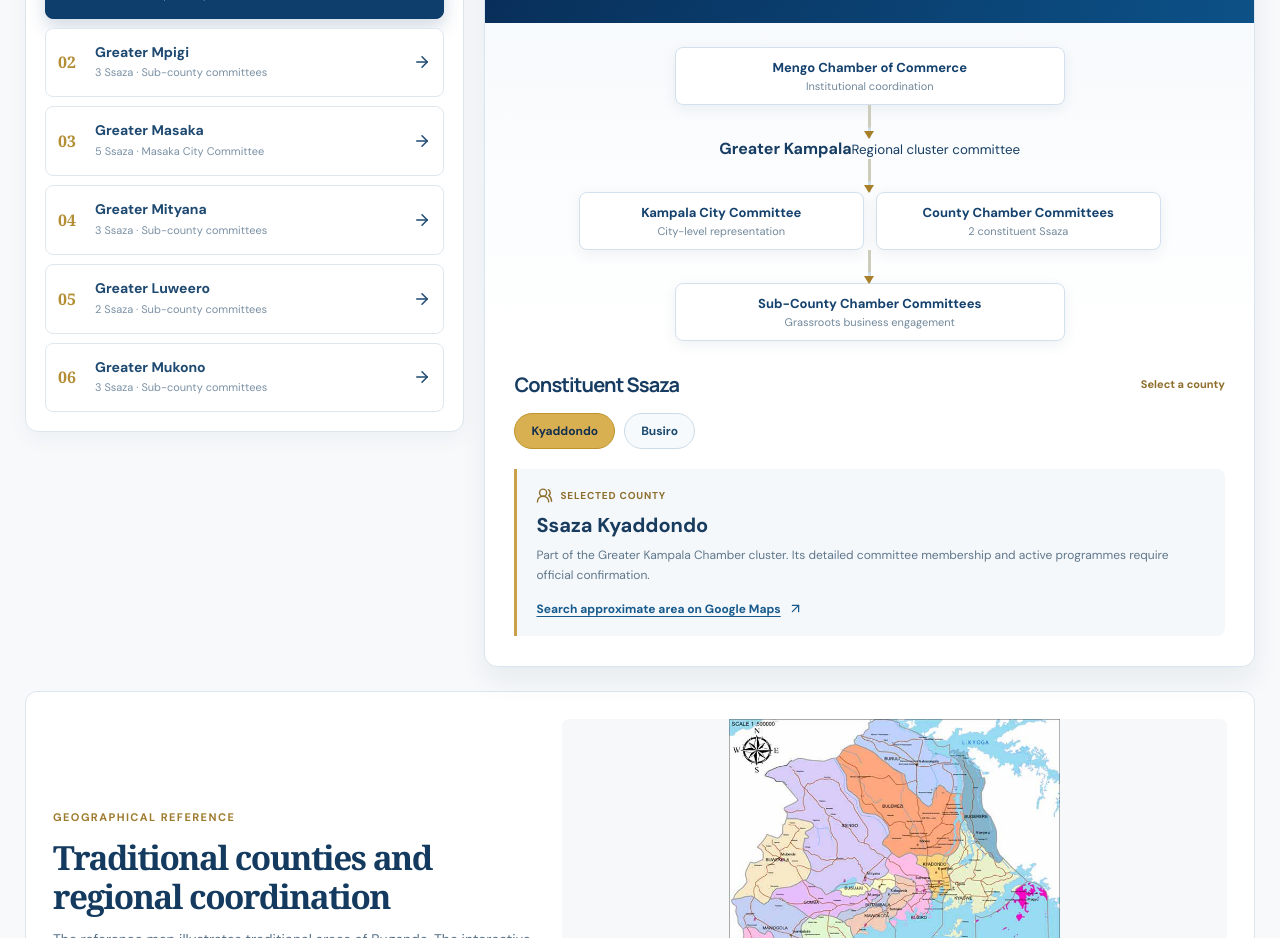
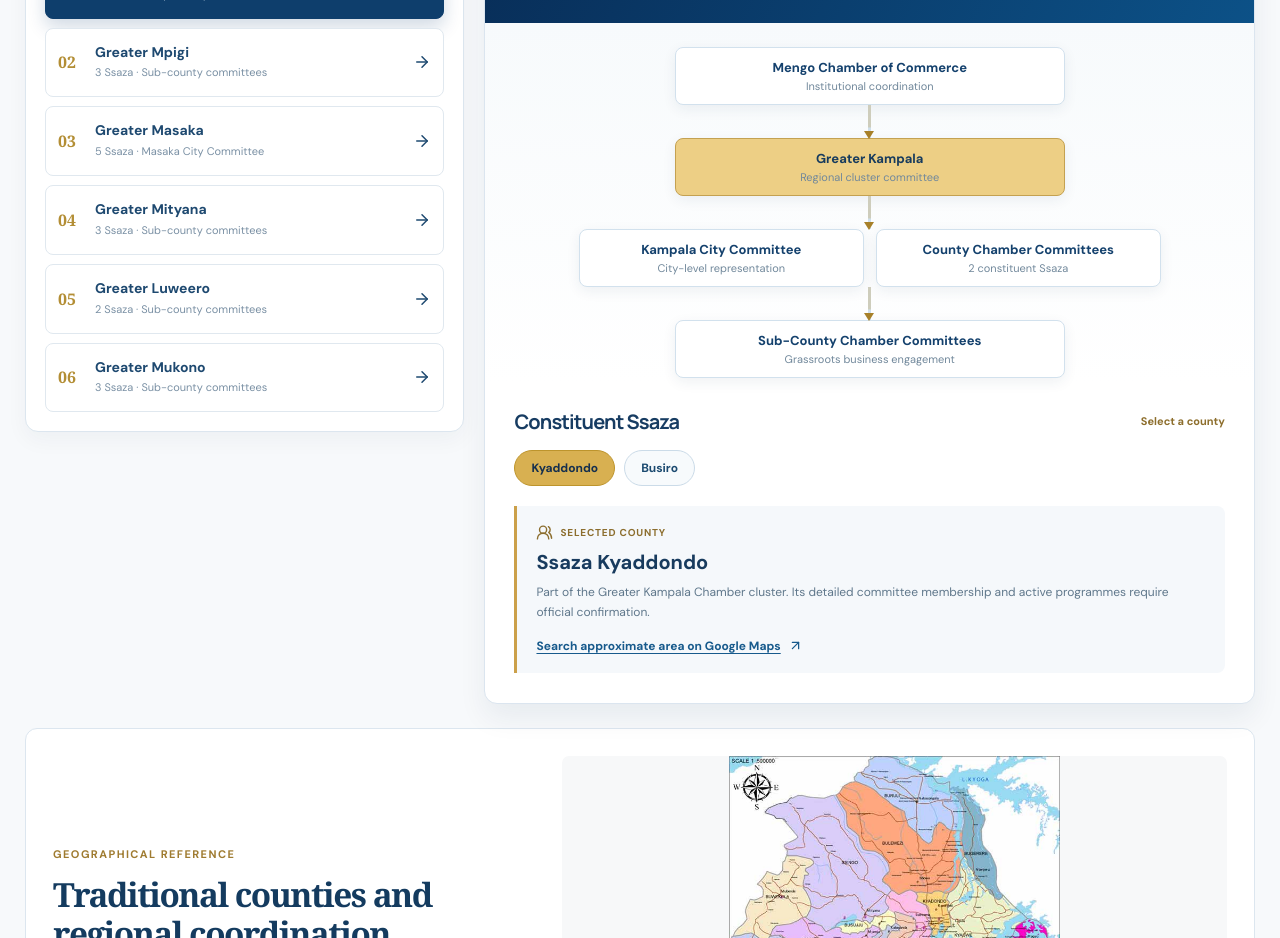
Before and after one commit to watumwa/mengo, a Next.js app: page /centres in a window 1280 px wide. Shown: the part 1180-2118 px from the top of the page. Built offline with nearby package versions, Linux system fonts and the light colour scheme.

Commit message:
Fix regional explorer CSS class type for Next.js build

```diff
--- a/app/RegionalClusterExplorer.tsx
+++ b/app/RegionalClusterExplorer.tsx
@@ -73,7 +73,7 @@
             <div className={styles.network} aria-label="How the selected cluster connects to local committees">
               <div className={styles.networkNode}><strong>Mengo Chamber of Commerce</strong><small>Institutional coordination</small></div>
               <div className={styles.connector} aria-hidden="true"><span /></div>
-              <div className={[styles.networkNode,styles.networkSelected]}><strong>{active.name}</strong><small>Regional cluster committee</small></div>
+              <div className={[styles.networkNode,styles.networkSelected].join(" ")}><strong>{active.name}</strong><small>Regional cluster committee</small></div>
               <div className={styles.connector} aria-hidden="true"><span /></div>
               <div className={styles.committees}>
                 {active.city&&<div className={styles.committee}><strong>{active.city}</strong><small>City-level representation</small></div>}
```
